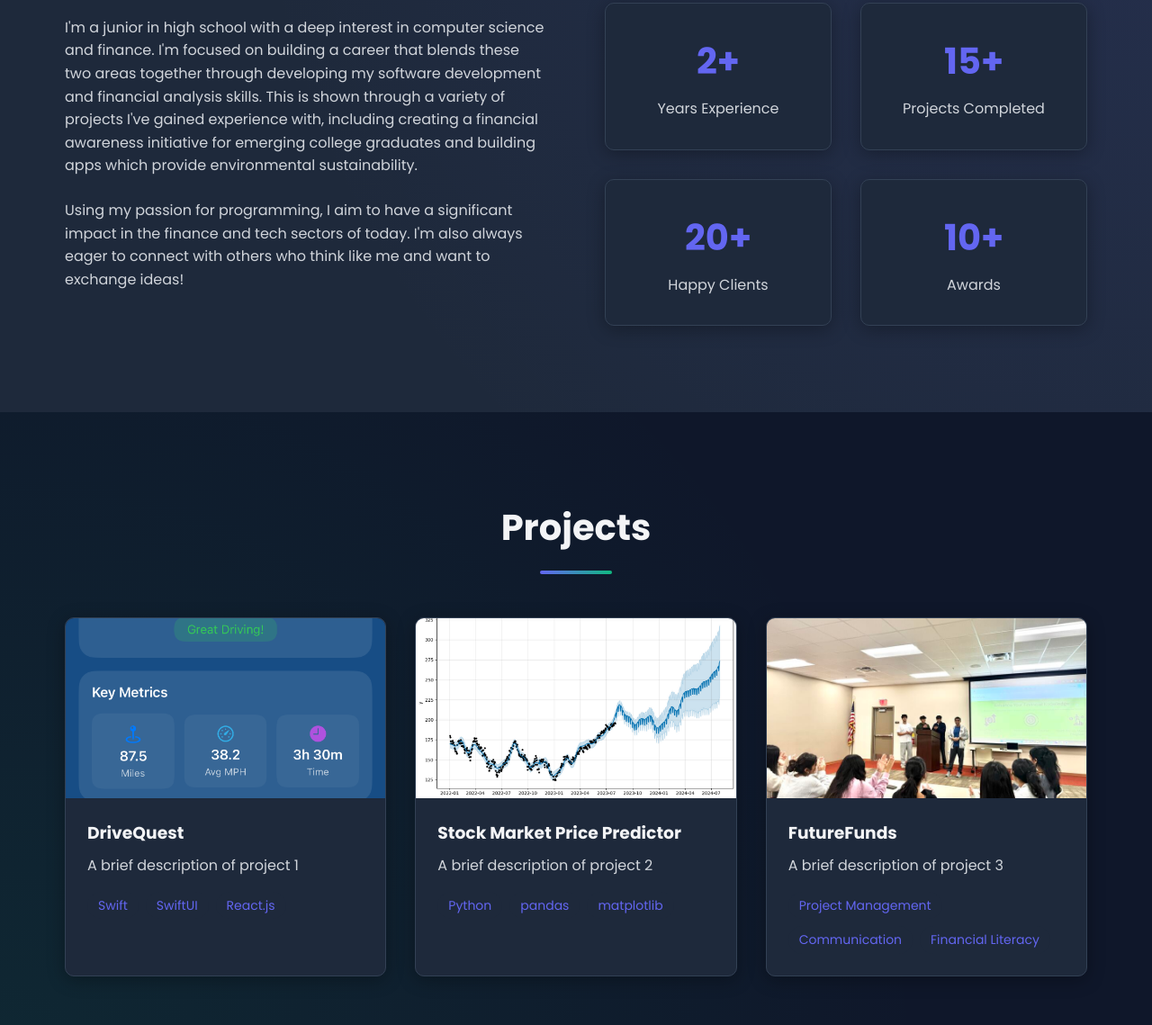
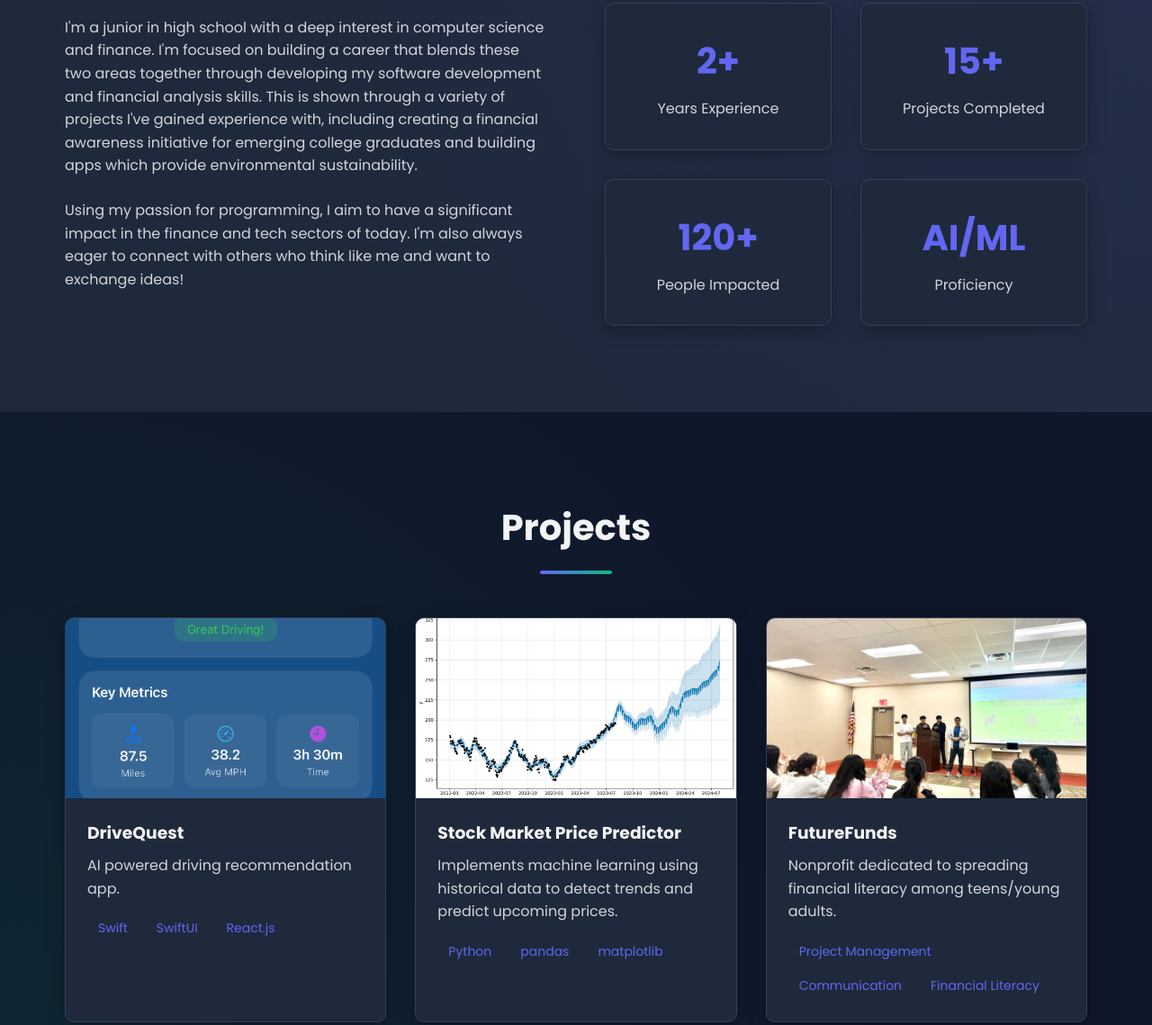
Before and after one commit to rishanjaheer/portfolio, a plain HTML site: page index.html in a window 1280 px wide. Shown: the part 1025-2164 px from the top of the page at 90% size. Drawn offline with Linux system fonts and the light colour scheme.

Commit message:
Update index.html

```diff
--- a/index.html
+++ b/index.html
@@ -32,7 +32,7 @@
             <div class="social-links">
                 <a href="https://github.com/rishanjaheer" target="_blank"><i class="fab fa-github"></i></a>
                 <a href="https://linkedin.com/in/rishan-jaheer/" target="_blank"><i class="fab fa-linkedin"></i></a>
-                <a href="https://twitter.com" target="_blank"><i class="fab fa-instagram"></i></a>
+                <a href="https://www.instagram.com/rishan.jaheer/" target="_blank"><i class="fab fa-instagram"></i></a>
             </div>
             <a href="#about" class="scroll-down">
                 <i class="fas fa-chevron-down"></i>
@@ -59,12 +59,12 @@
                         <p>Projects Completed</p>
                     </div>
                     <div class="stat-item">
-                        <h3>20+</h3>
-                        <p>Happy Clients</p>
+                        <h3>120+</h3>
+                        <p>People Impacted</p>
                     </div>
                     <div class="stat-item">
-                        <h3>10+</h3>
-                        <p>Awards</p>
+                        <h3>AI/ML</h3>
+                        <p>Proficiency</p>
                     </div>
                 </div>
             </div>
@@ -81,7 +81,7 @@
                     </div>
                     <div class="project-content">
                         <h3>DriveQuest</h3>
-                        <p>A brief description of project 1</p>
+                        <p>AI powered driving recommendation app.</p>
                         <div class="project-tags">
                             <span>Swift</span>
                             <span>SwiftUI</span>
@@ -95,7 +95,7 @@
                     </div>
                     <div class="project-content">
                         <h3>Stock Market Price Predictor</h3>
-                        <p>A brief description of project 2</p>
+                        <p>Implements machine learning using historical data to detect trends and predict upcoming prices.</p>
                         <div class="project-tags">
                             <span>Python</span>
                             <span>pandas</span>
@@ -109,7 +109,7 @@
                     </div>
                     <div class="project-content">
                         <h3>FutureFunds</h3>
-                        <p>A brief description of project 3</p>
+                        <p>Nonprofit dedicated to spreading financial literacy among teens/young adults.</p>
                         <div class="project-tags">
                             <span>Project Management</span>
                             <span>Communication</span>
```
